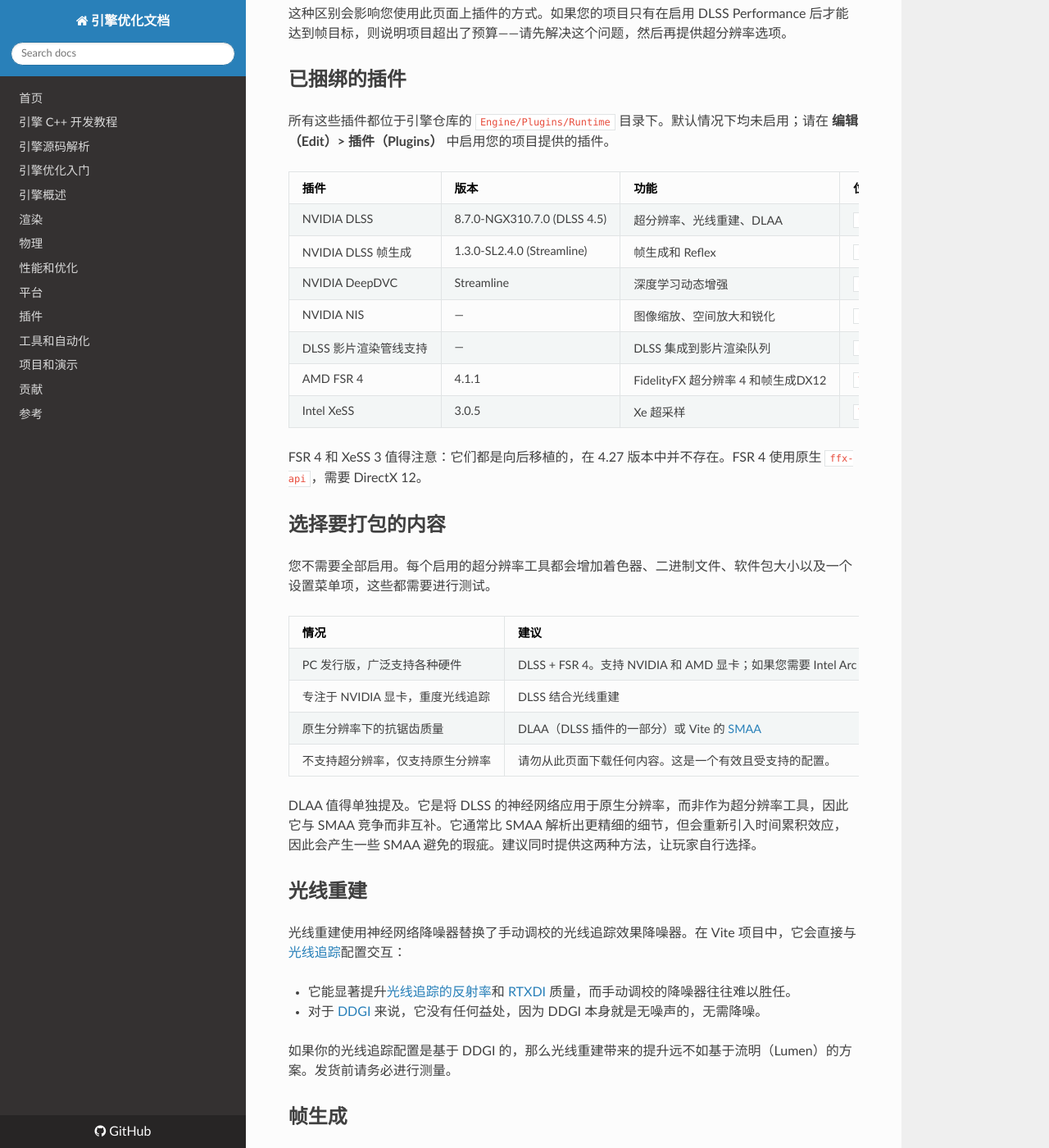
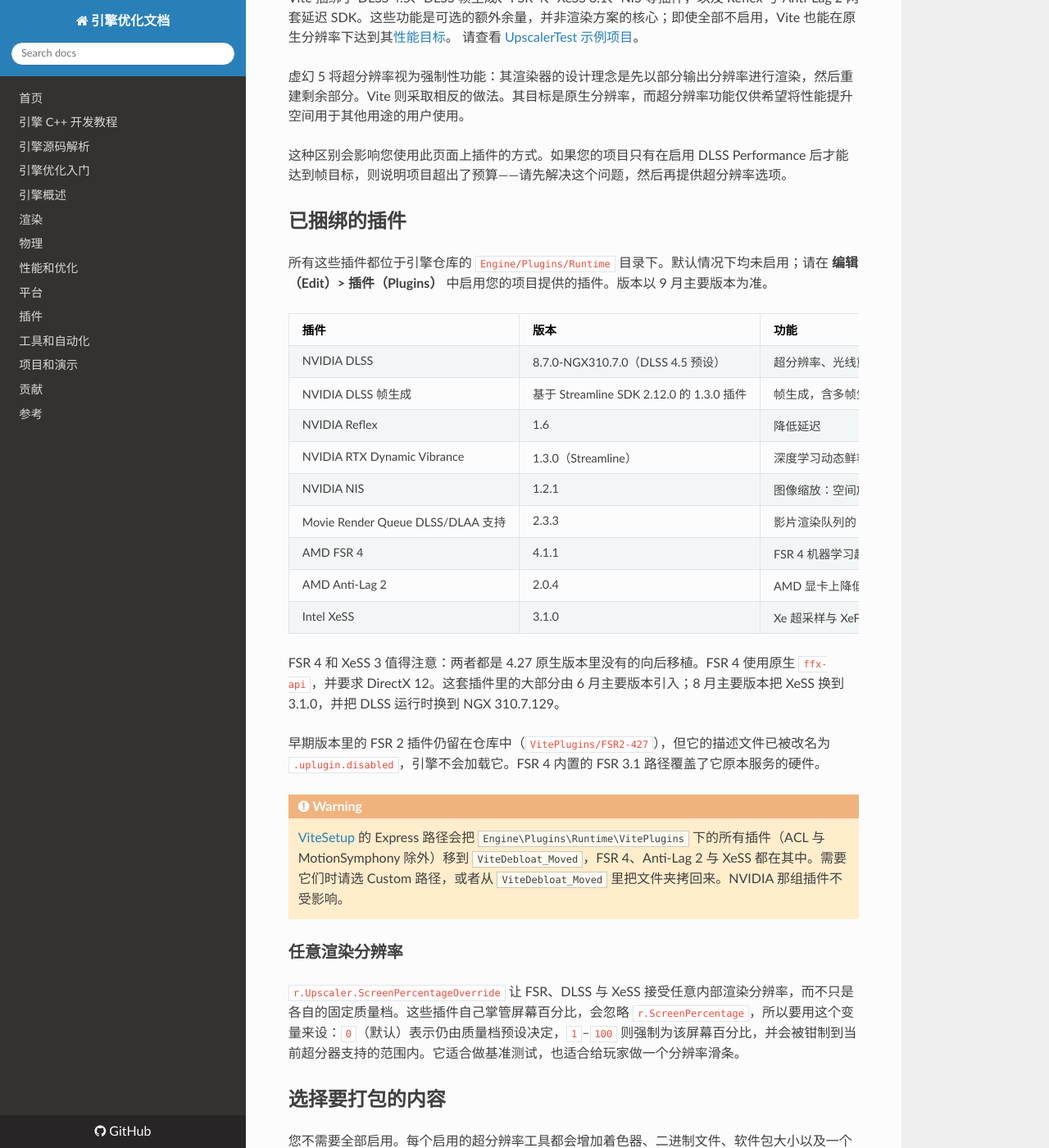
Before and after one commit to OpenHUTB/cpp, an MkDocs documentation site: the page built from docs/optimization/Rendering/Upscalers.md, in a window 1280 px wide and 1400 px high, scrolled down 355 px. Shown: the whole window at 82% size. Built offline with MkDocs 1.6.1, drawn with Linux system fonts in a browser that asks for light colours; nearby versions of some CDN libraries; a script that is not in the unit is left out; some of the changed text lies outside the part shown.

Commit message:
docs: 更新超分辨率页的插件表、版本与 Express 路径警告
- 原文插件表 9 行，原译只有 7 行且版本陈旧（XeSS 3.0.5、FSR 4 位置少了 /FSR4），Reflex、Anti-Lag 2、RTX Dynamic Vibrance、MRQ 的版本都缺
- 补 6 月/8 月主要版本的版本迁移，以及 FSR 2 插件已改名为 .uplugin.disabled 的说明
- 补 ViteSetup Express 路径会把 VitePlugins 移到 ViteDebloat_Moved 的警告
- 补「任意渲染分辨率」小节（r.Upscaler.ScreenPercentageOverride），原译整节缺失

```diff
--- a/docs/optimization/Rendering/Upscalers.md
+++ b/docs/optimization/Rendering/Upscalers.md
@@ -1,6 +1,9 @@
 # 超分辨率和帧生成
 
-Vite 捆绑了 DLSS 4.5（深度学习超采样，Deep Learning Super Sampling）、DLSS 帧生成、FSR2、FSR 4、XeSS 3 和 NIS 等功能。这些功能是可选的额外性能，并非渲染方案的核心。即使不启用任何这些功能，Vite 也能在原生分辨率下达到其[性能目标](../EngineOverview/Performance-Targets.md)。
+!!! note "概要"
+    Vite 捆绑了带光线重建与多帧生成的 NVIDIA DLSS 4.5、带 FSR 3.1 回退与不挑显卡的帧生成的 AMD FSR 4、带 XeFG 的 Intel XeSS 3.1、NVIDIA NIS，以及 Reflex 与 Anti-Lag 2 两套延迟 SDK。它们只是**可选的余量**，不是渲染方案：不启用其中任何一个，Vite 也能在原生分辨率下达到[性能目标](../EngineOverview/Performance-Targets.md)。
+
+Vite 捆绑了 DLSS 4.5、DLSS 帧生成、FSR 4、XeSS 3.1、NIS 等插件，以及 Reflex 与 Anti-Lag 2 两套延迟 SDK。这些功能是可选的额外余量，并非渲染方案的核心；即使全部不启用，Vite 也能在原生分辨率下达到其[性能目标](../EngineOverview/Performance-Targets.md)。
 请查看 [UpscalerTest 示例项目](https://github.com/ViteStudio-Tech/ueVite-UpscalerTest)。
 
 虚幻 5 将超分辨率视为强制性功能：其渲染器的设计理念是先以部分输出分辨率进行渲染，然后重建剩余部分。Vite 则采取相反的做法。其目标是原生分辨率，而超分辨率功能仅供希望将性能提升空间用于其他用途的用户使用。
@@ -10,20 +13,31 @@ Vite 捆绑了 DLSS 4.5（深度学习超采样，Deep Learning Super Sampling
 
 ## 已捆绑的插件
 
-所有这些插件都位于引擎仓库的 `Engine/Plugins/Runtime` 目录下。默认情况下均未启用；请在 **编辑（Edit）> 插件（Plugins）** 中启用您的项目提供的插件。
+所有这些插件都位于引擎仓库的 `Engine/Plugins/Runtime` 目录下。默认情况下均未启用；请在 **编辑（Edit）> 插件（Plugins）** 中启用您的项目提供的插件。版本以 9 月主要版本为准。
 
 
 | 插件 | 版本 | 功能 | 位置 |
 |---|---|---|---|
-| NVIDIA DLSS | 8.7.0-NGX310.7.0 (DLSS 4.5) | 超分辨率、光线重建、DLAA | `Nvidia/DLSS` |
-| NVIDIA DLSS 帧生成 | 1.3.0-SL2.4.0 (Streamline) | 帧生成和 Reflex | `Nvidia/Streamline` |
-| NVIDIA DeepDVC | Streamline | 深度学习动态增强 | `Nvidia/StreamlineDeepDVC` |
-| NVIDIA NIS | &mdash; | 图像缩放、空间放大和锐化 | `Nvidia/NIS` |
-| DLSS 影片渲染管线支持 | &mdash; | DLSS 集成到影片渲染队列 | `Nvidia/DLSSMoviePipelineSupport` |
-| AMD FSR 4 | 4.1.1 | FidelityFX 超分辨率 4 和帧生成DX12 | `VitePlugins/FSR4-427` |
-| Intel XeSS | 3.0.5 | Xe 超采样 | `VitePlugins/XeSS_UE4.27_Plugin_v3.0.5` |
+| NVIDIA DLSS | 8.7.0-NGX310.7.0（DLSS 4.5 预设） | 超分辨率、光线重建、DLAA | `Nvidia/DLSS` |
+| NVIDIA DLSS 帧生成 | 基于 Streamline SDK 2.12.0 的 1.3.0 插件 | 帧生成，含多帧生成 | `Nvidia/Streamline` |
+| NVIDIA Reflex | 1.6 | 降低延迟 | `Nvidia/Reflex` |
+| NVIDIA RTX Dynamic Vibrance | 1.3.0（Streamline） | 深度学习动态鲜艳度 | `Nvidia/StreamlineDeepDVC` |
+| NVIDIA NIS | 1.2.1 | 图像缩放：空间放大与锐化 | `Nvidia/NIS` |
+| Movie Render Queue DLSS/DLAA 支持 | 2.3.3 | 影片渲染队列的 DLSS 集成 | `Nvidia/DLSSMoviePipelineSupport` |
+| AMD FSR 4 | 4.1.1 | FSR 4 机器学习超分，带 FSR 3.1 回退、原生 AA，以及与任意超分器配合的帧生成；DirectX 12 | `VitePlugins/FSR4-427/FSR4` |
+| AMD Anti-Lag 2 | 2.0.4 | AMD 显卡上降低延迟 | `VitePlugins/AntiLag2.0.4` |
+| Intel XeSS | 3.1.0 | Xe 超采样与 XeFG 帧生成 | `VitePlugins/XeSS_UE4.27_Plugin_v3.1.0` |
 
-FSR 4 和 XeSS 3 值得注意：它们都是向后移植的，在 4.27 版本中并不存在。FSR 4 使用原生 `ffx-api`，需要 DirectX 12。
+FSR 4 和 XeSS 3 值得注意：两者都是 4.27 原生版本里没有的向后移植。FSR 4 使用原生 `ffx-api`，并要求 DirectX 12。这套插件里的大部分由 6 月主要版本引入；8 月主要版本把 XeSS 换到 3.1.0，并把 DLSS 运行时换到 NGX 310.7.129。
+
+早期版本里的 FSR 2 插件仍留在仓库中（`VitePlugins/FSR2-427`），但它的描述文件已被改名为 `.uplugin.disabled`，引擎不会加载它。FSR 4 内置的 FSR 3.1 路径覆盖了它原本服务的硬件。
+
+!!! warning
+    [ViteSetup](../Tools/ViteSetup.md) 的 Express 路径会把 `Engine\Plugins\Runtime\VitePlugins` 下的所有插件（ACL 与 MotionSymphony 除外）移到 `ViteDebloat_Moved`，FSR 4、Anti-Lag 2 与 XeSS 都在其中。需要它们时请选 Custom 路径，或者从 `ViteDebloat_Moved` 里把文件夹拷回来。NVIDIA 那组插件不受影响。
+
+### 任意渲染分辨率
+
+`r.Upscaler.ScreenPercentageOverride` 让 FSR、DLSS 与 XeSS 接受任意内部渲染分辨率，而不只是各自的固定质量档。这些插件自己掌管屏幕百分比，会忽略 `r.ScreenPercentage`，所以要用这个变量来设：`0`（默认）表示仍由质量档预设决定，`1`–`100` 则强制为该屏幕百分比，并会被钳制到当前超分器支持的范围内。它适合做基准测试，也适合给玩家做一个分辨率滑条。
 
 
 ## 选择要打包的内容
```
